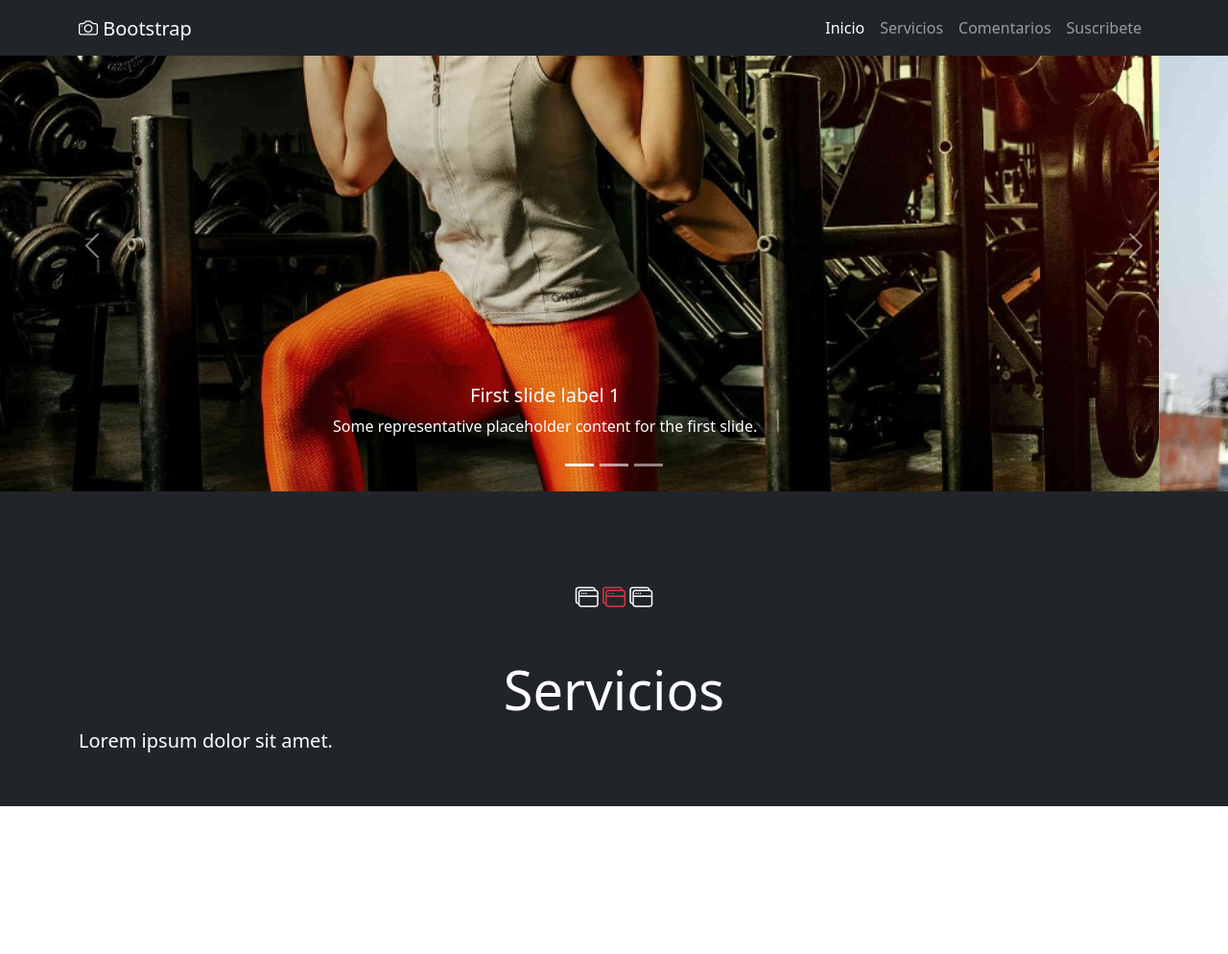
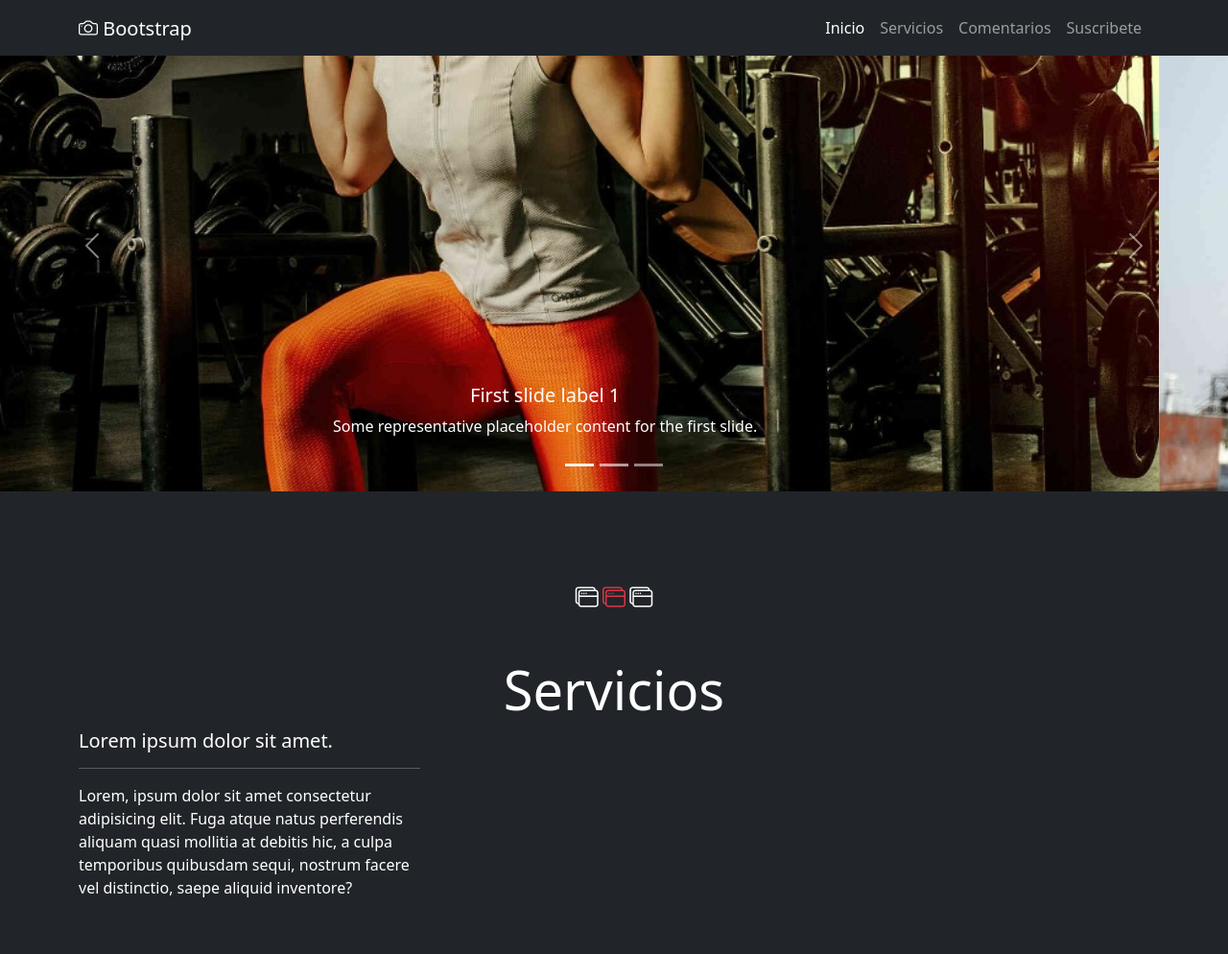
Before and after one commit to arlexguerrero/bootstrap-practica-2, a plain HTML site: page index.html in a window 1280 px wide. Shown: the whole page at 96% size. Before the commit the page ends 840 px from the top, so only its background shows below. Drawn offline with nearby package versions, Linux system fonts and the light colour scheme.

Commit message:
primera columna

```diff
--- a/index.html
+++ b/index.html
@@ -122,6 +122,11 @@
         <div class="row">
           <div class="col-12 col-lg-4">
             <h5 class="">Lorem ipsum dolor sit amet.</h5>
+            <hr>
+            <p>Lorem, ipsum dolor sit amet consectetur adipisicing elit. Fuga atque natus perferendis aliquam quasi mollitia at debitis hic, a culpa temporibus quibusdam sequi, nostrum facere vel distinctio, saepe aliquid inventore?</p>
+            <button class="btn btn-outlinel-light mb-5 mb-lg-0">
+              Suscribete
+            </button>
           </div>
         </div>
       </div>
```
